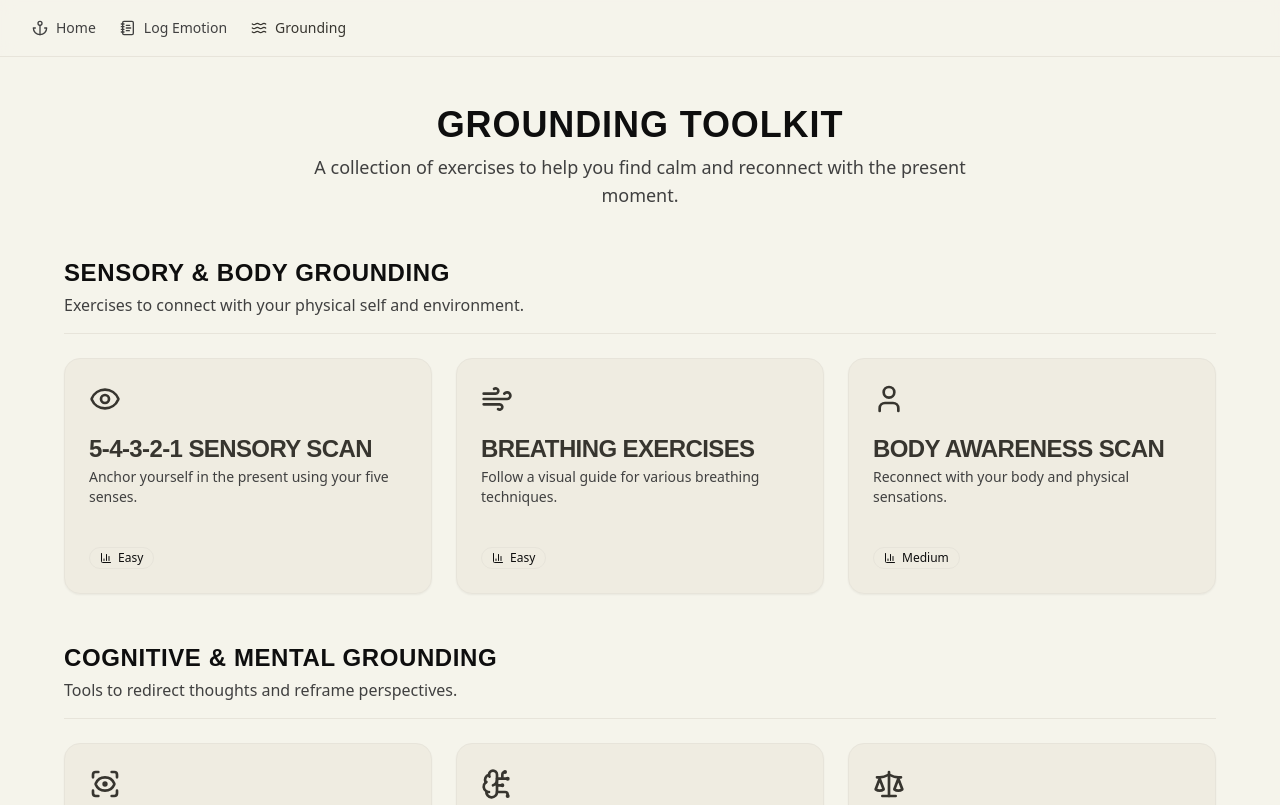
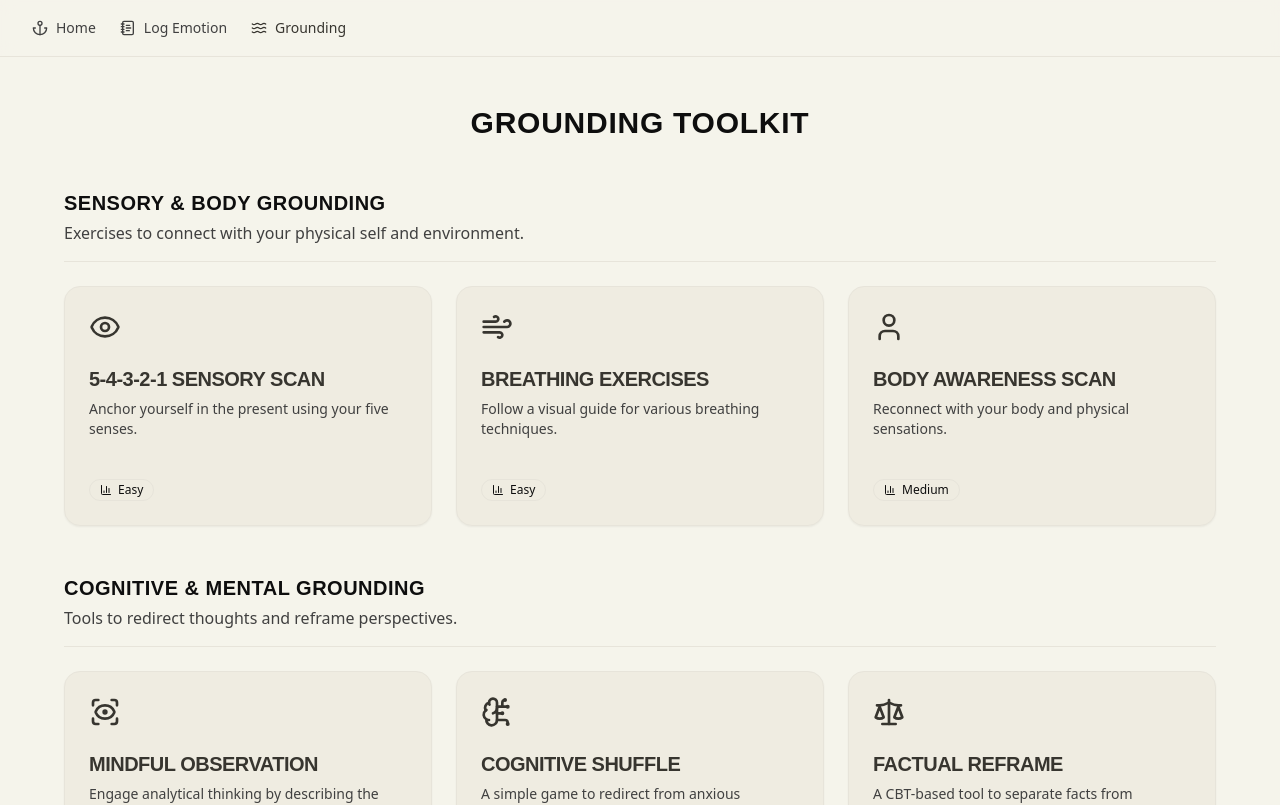
Before and after one commit to TeddyJubu/Calmtude, a React (Vite) app: page /grounding-tool in a window 1280 px wide. Shown: the top 805 px of the page. Built offline with nearby package versions, Linux system fonts and the light colour scheme; a web font is replaced by a local one.

Commit message:
Refactor: Remove description and reduce heading size
Removed the description and reduced the heading size in the GroundingToolPage.

```diff
--- a/src/pages/GroundingTool.tsx
+++ b/src/pages/GroundingTool.tsx
@@ -91,16 +91,13 @@ const GroundingToolPage = () => {
   return (
     <div className="container flex-grow flex flex-col items-center py-12 animate-fade-in">
       <div className="text-center mb-12">
-        <h1 className="text-4xl font-bold tracking-wide">Grounding Toolkit</h1>
-        <p className="text-lg text-muted-foreground mt-2 max-w-2xl mx-auto">
-          A collection of exercises to help you find calm and reconnect with the present moment.
-        </p>
+        <h1 className="text-3xl font-bold tracking-wide">Grounding Toolkit</h1>
       </div>
       <div className="w-full max-w-6xl space-y-12">
         {toolCategories.map((category) => (
           <div key={category.categoryTitle}>
             <div className="mb-6 border-b pb-4">
-              <h2 className="text-2xl font-bold tracking-wide">{category.categoryTitle}</h2>
+              <h2 className="text-xl font-bold tracking-wide">{category.categoryTitle}</h2>
               <p className="text-md text-muted-foreground mt-1">{category.categoryDescription}</p>
             </div>
             <div className="grid grid-cols-1 md:grid-cols-2 lg:grid-cols-3 gap-6">
@@ -116,7 +113,7 @@ const GroundingToolPage = () => {
                     )}>
                       <CardHeader className="flex-grow">
                         <tool.icon className="h-8 w-8 mb-4" />
-                        <CardTitle>{tool.title}</CardTitle>
+                        <CardTitle className="text-xl">{tool.title}</CardTitle>
                         <CardDescription className="mt-2">{tool.description}</CardDescription>
                       </CardHeader>
                       <CardFooter className="pt-4 flex items-center gap-2">
```
